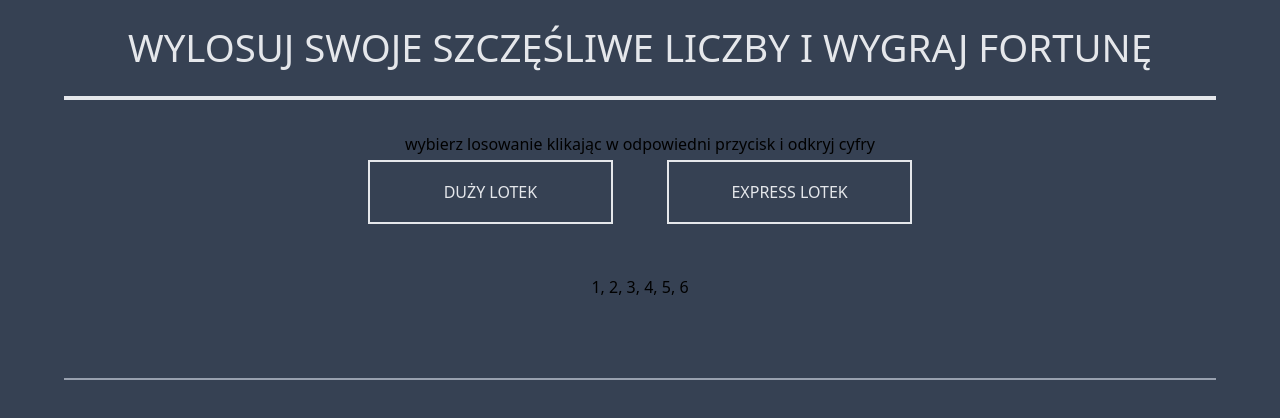
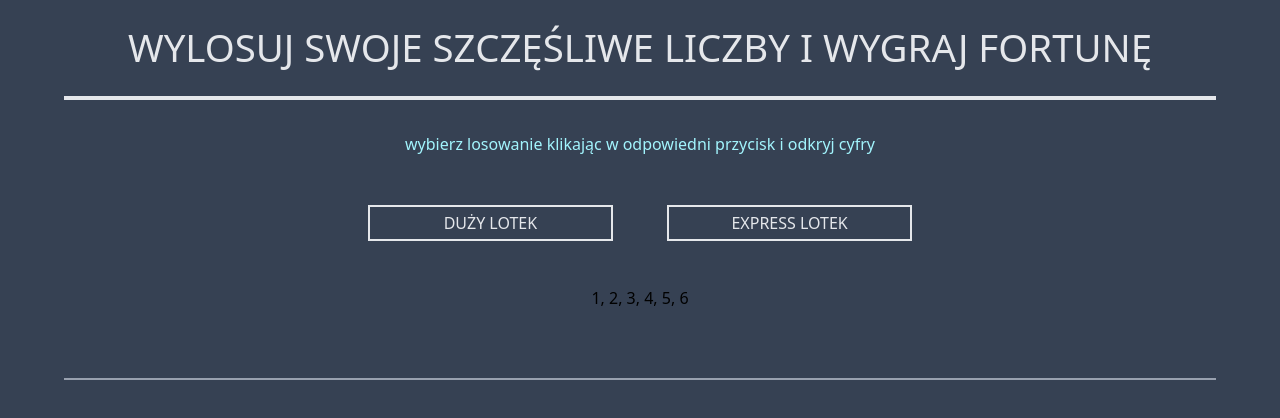
Before and after one commit to Scorpion19702022/RANDOM_LOTTTO_NUMBERS, a React (Vite) app: page / in a window 1280 px wide. Shown: the top 418 px of the page. Built offline with nearby package versions, Linux system fonts and the light colour scheme.

Commit message:
added style

```diff
--- a/src/Components/LottoNumbers/LottoNumbers.tsx
+++ b/src/Components/LottoNumbers/LottoNumbers.tsx
@@ -1,8 +1,10 @@
 const LottoNumbers = () => {
 	return (
 		<section className='w-[90%] h-[35%] flex flex-col justify-between items-center p-[2em] border-b-2 border-gray-400'>
-			<h2>wybierz losowanie klikając w odpowiedni przycisk i odkryj cyfry</h2>
-			<div className='w-full h-[30%] flex justify-between md:w-[50%]'>
+			<h2 className='w-full h-[30%] text-center text-cyan-200'>
+				wybierz losowanie klikając w odpowiedni przycisk i odkryj cyfry
+			</h2>
+			<div className='w-full h-[17%] flex justify-between md:w-[50%]'>
 				<button className='w-[40%] border-2 border-gray-200 text-gray-200 cursor-pointer transition duration-300 md:w-[40%] lg:w-[45%] hover:bg-gray-800'>
 					{`duży lotek`.toLocaleUpperCase()}
 				</button>
@@ -10,7 +12,7 @@ const LottoNumbers = () => {
 					{`express lotek`.toLocaleUpperCase()}
 				</button>
 			</div>
-			<div className='w-full h-[55%] flex justify-center items-center'>
+			<div className='w-full h-[45%] flex justify-center items-center'>
 				<span>1, 2, 3, 4, 5, 6</span>
 			</div>
 		</section>
```
